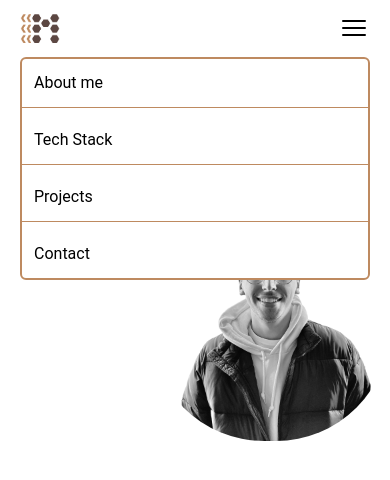
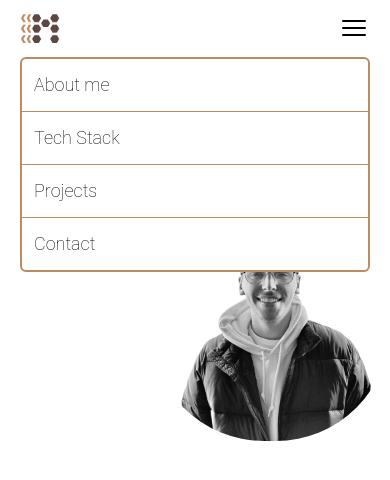
Before and after one commit to Morralytics/morralytics-portfolio, a Next.js app: page / in a window 390 px wide. Both pictures are taken after a click on the icon 354 px from the left and 28 px from the top of the page. Shown: the top 480 px of the page. Built offline with nearby package versions, Linux system fonts and the light colour scheme.

Commit message:
Adjusted the nav bar text with the appropriate font styles.

```diff
--- a/components/Nav.jsx
+++ b/components/Nav.jsx
@@ -36,10 +36,10 @@ const Nav = () => {
       </section>
       <section className={`absolute w-full pr-10`}>
         <ul className={`${toggleDropdown ? 'translate-y-0 opacity-100' : '-translate-y-7 opacity-0'} duration-300 mt-3 w-full bg-white border-2 border-persion-orange rounded-md flex flex-col gap-2 items-start`}>
-          <li className="p-3 border-b border-b-persion-orange w-full"><Link className="" href="#about-me">About me</Link></li>
-          <li className="p-3 border-b border-b-persion-orange w-full"><Link href="#tech-stack">Tech Stack</Link></li>
-          <li className="p-3 border-b border-b-persion-orange w-full"><Link href="#projects">Projects</Link></li>
-          <li className="p-3 w-full"><Link href="#contact">Contact</Link></li>
+          <li className="p-3 border-b border-b-persion-orange w-full text-lg font-extralight"><Link className="" href="#about-me">About me</Link></li>
+          <li className="p-3 pt-1 border-b border-b-persion-orange w-full text-lg font-extralight"><Link href="#tech-stack">Tech Stack</Link></li>
+          <li className="p-3 pt-1 border-b border-b-persion-orange w-full text-lg font-extralight"><Link href="#projects">Projects</Link></li>
+          <li className="p-3 pt-1 w-full text-lg font-extralight"><Link href="#contact">Contact</Link></li>
         </ul>
       </section>
     </nav>
--- a/tailwind.config.js
+++ b/tailwind.config.js
@@ -8,7 +8,7 @@ module.exports = {
   theme: {
     extend: {
       fontFamily: {
-        montserrat: ['Montserrat'],
+        roboto: ['Roboto, ui-sans-serif, system-ui, -apple-system, BlinkMacSystemFont'],
       },
       colors: {
         'persion-orange': '#BE8A60',
```
